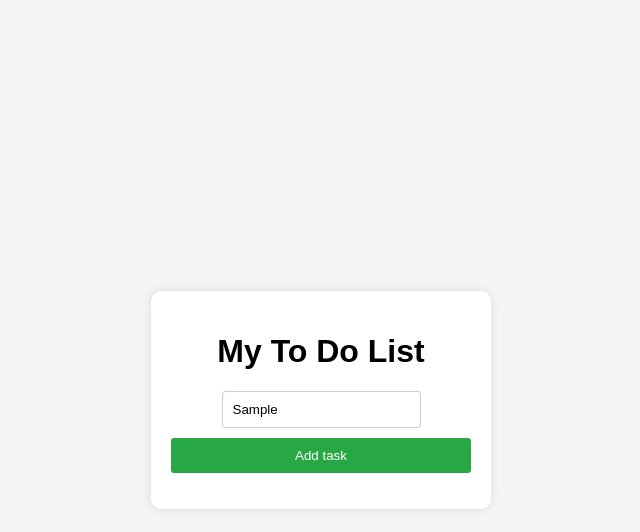
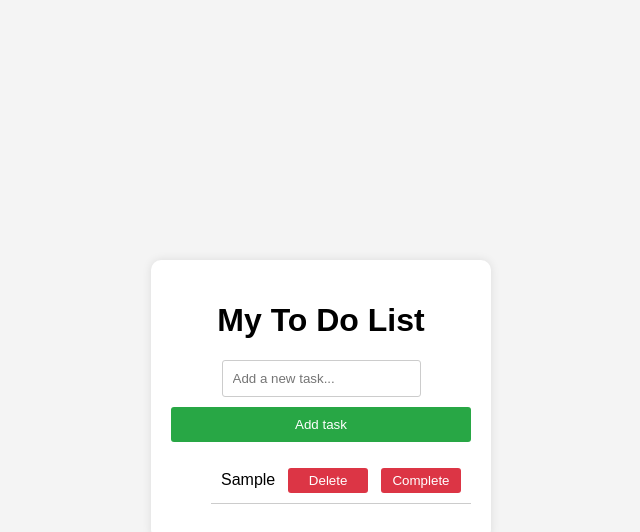
Before and after one commit to oxrohit/JS-learning, a plain HTML site: page Projects/To-Do list/index.html in a window 1280 px wide. Both pictures are taken after typing "Sample" into the empty fields and a click on the button "Add task". Shown: the whole page, without its empty margins (319-959 px from the left). Drawn offline with Linux system fonts and the light colour scheme.

Commit message:
To-Do List

```diff
--- a/Projects/To-Do list/index.html
+++ b/Projects/To-Do list/index.html
@@ -11,7 +11,7 @@
         <h1>My To Do List</h1>
         <input type="text" id="taskInput" placeholder="Add a new task...">
         <button id="addTaskbtn">Add task</button>
-        <ul class="taskList"></ul>
+        <ul id="taskList"></ul>
     </div>
 
     <script src="script.js"></script>
--- a/Projects/To-Do list/script.js
+++ b/Projects/To-Do list/script.js
@@ -1,6 +1,6 @@
-document.addEventListener('DOMContentLoaded', () =>{
+document.addEventListener('DOMContentLoaded', () => {
     const taskInput = document.getElementById('taskInput');
-    const addTaskbtn = document.getElementById('addTaskbtn');
+    const addTaskBtn = document.getElementById('addTaskbtn');
     const taskList = document.getElementById('taskList');
 
     const addTask = () => {
@@ -12,13 +12,12 @@ document.addEventListener('DOMContentLoaded', () =>{
                 <button class="deleteBtn">Delete</button>
                 <button class="completeBtn">Complete</button>
             `;
-
             taskList.appendChild(li);
-            taskInput.value = '';
+            taskInput.value = ''; // Clear the input field
         }
     };
 
-    addTaskbtn.addEventListener('click', addTask);
+    addTaskBtn.addEventListener('click', addTask);
     taskInput.addEventListener('keypress', (e) => {
         if (e.key === 'Enter') {
             addTask();
@@ -26,11 +25,11 @@ document.addEventListener('DOMContentLoaded', () =>{
     });
 
     taskList.addEventListener('click', (e) => {
+        console.log(e.target);  // Debugging log to see what element is clicked
         if (e.target.classList.contains('deleteBtn')) {
             e.target.parentElement.remove();
         } else if (e.target.classList.contains('completeBtn')) {
             e.target.parentElement.classList.toggle('completed');
         }
     });
-
 });
--- a/Projects/To-Do list/style.css
+++ b/Projects/To-Do list/style.css
@@ -57,6 +57,7 @@ li.completed{
 }
 
 li button{
+    width: 80px;
     background: #dc3545;
     border: none;
     color: #fff;
```
